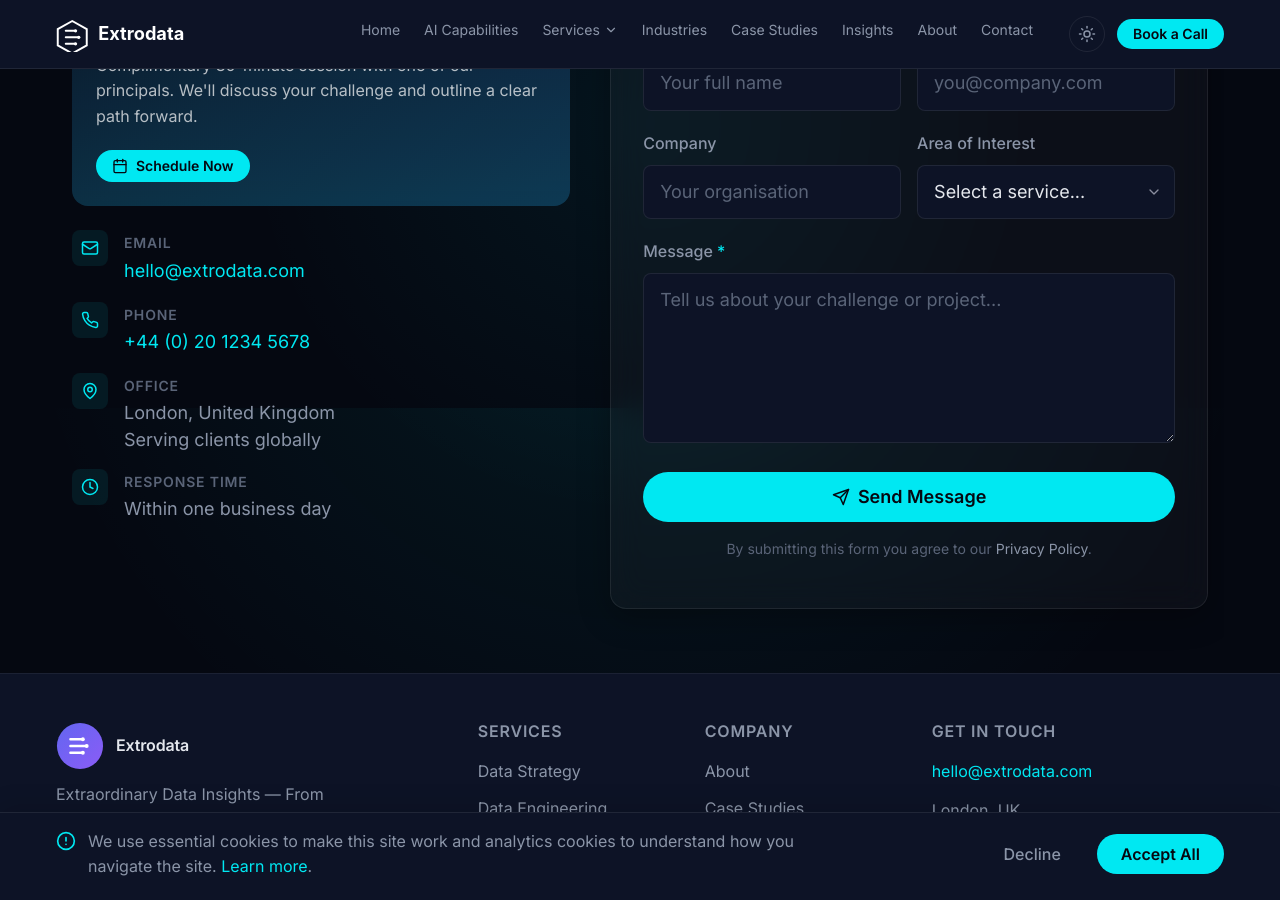
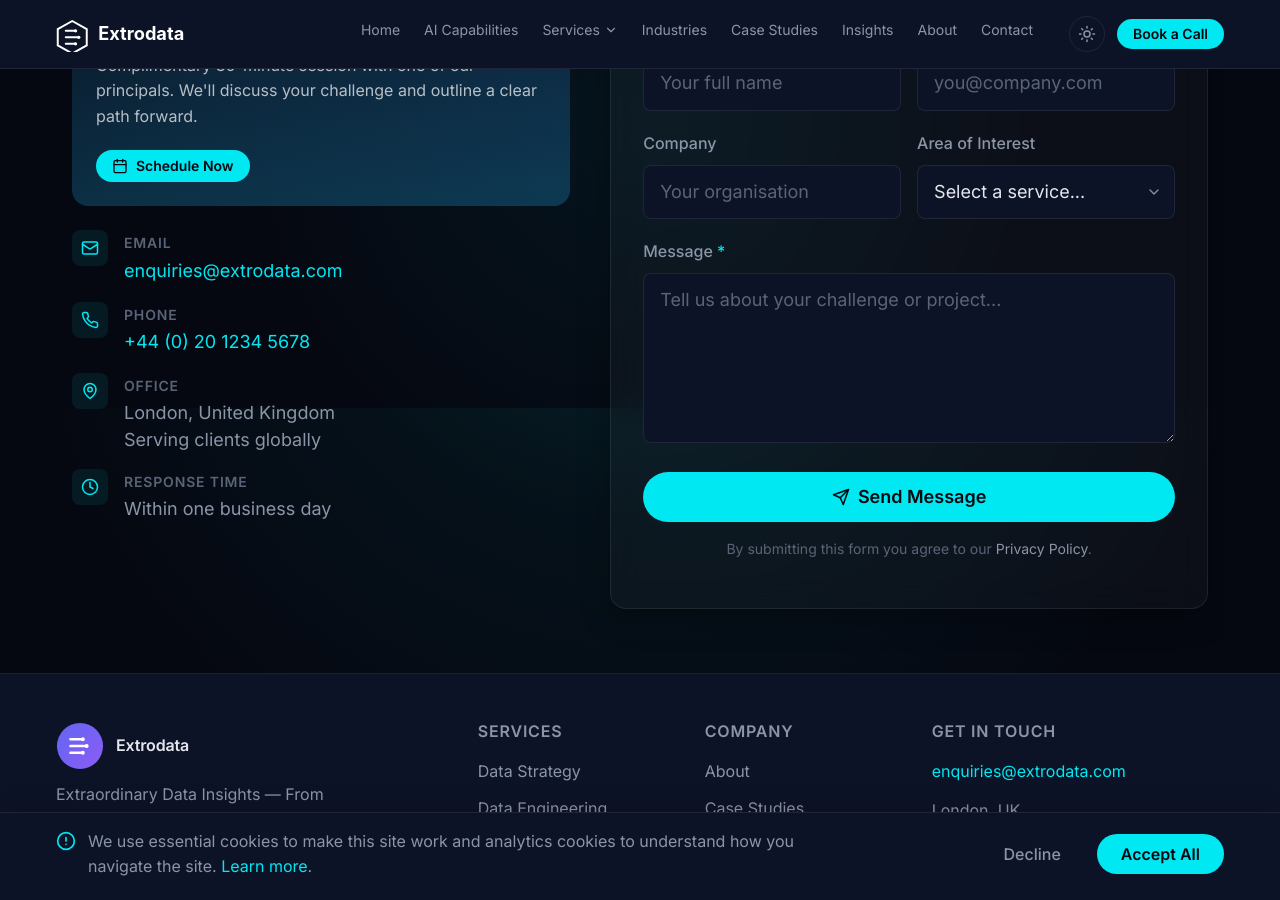
Before and after one commit to HBadhwar/extrodata, a Jekyll site: the page built from _pages/contact.html, in a window 1280 px wide and 900 px high, scrolled down 492 px. Built offline with Jekyll 4.4.1, drawn with Linux system fonts in a browser that asks for light colours.

Commit message:
Update email to enquiries@extrodata.com across all pages

```diff
--- a/_config.yml
+++ b/_config.yml
@@ -2,7 +2,7 @@ title: Extrodata
 description: "Extraordinary Data Insights — AI & Data consulting for the enterprise."
 baseurl: ""
 url: "https://extrodata.com"
-email: hello@extrodata.com
+email: enquiries@extrodata.com
 twitter_username: extrodata
 linkedin_username: extrodata
 
--- a/_includes/footer.html
+++ b/_includes/footer.html
@@ -40,8 +40,8 @@
         <h4 class="footer-heading">Get in Touch</h4>
         <ul class="footer-contact-list">
           <li>
-            <a href="mailto:hello@extrodata.com" class="footer-contact-link">
-              hello@extrodata.com
+            <a href="mailto:enquiries@extrodata.com" class="footer-contact-link">
+enquiries@extrodata.com
             </a>
           </li>
           <li class="footer-location">London, UK</li>
--- a/_pages/contact.html
+++ b/_pages/contact.html
@@ -31,7 +31,7 @@ reading_time: 2 min read
             </div>
             <h3 class="discovery-bento__title">Book a Discovery Call</h3>
             <p class="discovery-bento__desc">Complimentary 30-minute session with one of our principals. We'll discuss your challenge and outline a clear path forward.</p>
-            <a href="mailto:hello@extrodata.com?subject=Discovery%20Call%20Request" class="btn btn--primary btn--sm">
+            <a href="mailto:enquiries@extrodata.com?subject=Discovery%20Call%20Request" class="btn btn--primary btn--sm">
               <svg width="16" height="16" viewBox="0 0 24 24" fill="none" stroke="currentColor" stroke-width="2" stroke-linecap="round" stroke-linejoin="round"><rect x="3" y="4" width="18" height="18" rx="2"/><path d="M16 2v4"/><path d="M8 2v4"/><path d="M3 10h18"/></svg>
               Schedule Now
             </a>
@@ -46,7 +46,7 @@ reading_time: 2 min read
             </div>
             <div class="contact-details__content">
               <span class="contact-details__label">Email</span>
-              <a href="mailto:hello@extrodata.com" class="contact-details__link">hello@extrodata.com</a>
+              <a href="mailto:enquiries@extrodata.com" class="contact-details__link">enquiries@extrodata.com</a>
             </div>
           </div>
 
@@ -87,7 +87,7 @@ reading_time: 2 min read
         <p class="contact-form-card__subtitle">Fill out the details below and one of our architects will be in touch within 24 hours.</p>
 
         <!-- Contact form — mailto fallback (replace with Formspree endpoint when configured) -->
-        <form id="contact-form" action="mailto:hello@extrodata.com" method="POST" enctype="text/plain" class="contact-form">
+        <form id="contact-form" action="mailto:enquiries@extrodata.com" method="POST" enctype="text/plain" class="contact-form">
           <input type="text" name="_gotcha" style="display:none">
 
           <div class="form-row">
--- a/_pages/privacy-policy.html
+++ b/_pages/privacy-policy.html
@@ -57,6 +57,6 @@ reading_time: 3 min read
 
 <h2>8. Contact Us</h2>
 <p>If you have questions about this Privacy Policy, please contact us at:</p>
-<p><a href="mailto:hello@extrodata.com">hello@extrodata.com</a></p>
+<p><a href="mailto:enquiries@extrodata.com">enquiries@extrodata.com</a></p>
 
 </div>
--- a/_pages/terms.html
+++ b/_pages/terms.html
@@ -43,6 +43,6 @@ reading_time: 2 min read
 <p>We reserve the right to modify these terms at any time. Continued use of our services following changes constitutes acceptance of the updated terms.</p>
 
 <h2>9. Contact</h2>
-<p>For questions about these Terms, contact us at <a href="mailto:hello@extrodata.com">hello@extrodata.com</a>.</p>
+<p>For questions about these Terms, contact us at <a href="mailto:enquiries@extrodata.com">enquiries@extrodata.com</a>.</p>
 
 </div>
```
